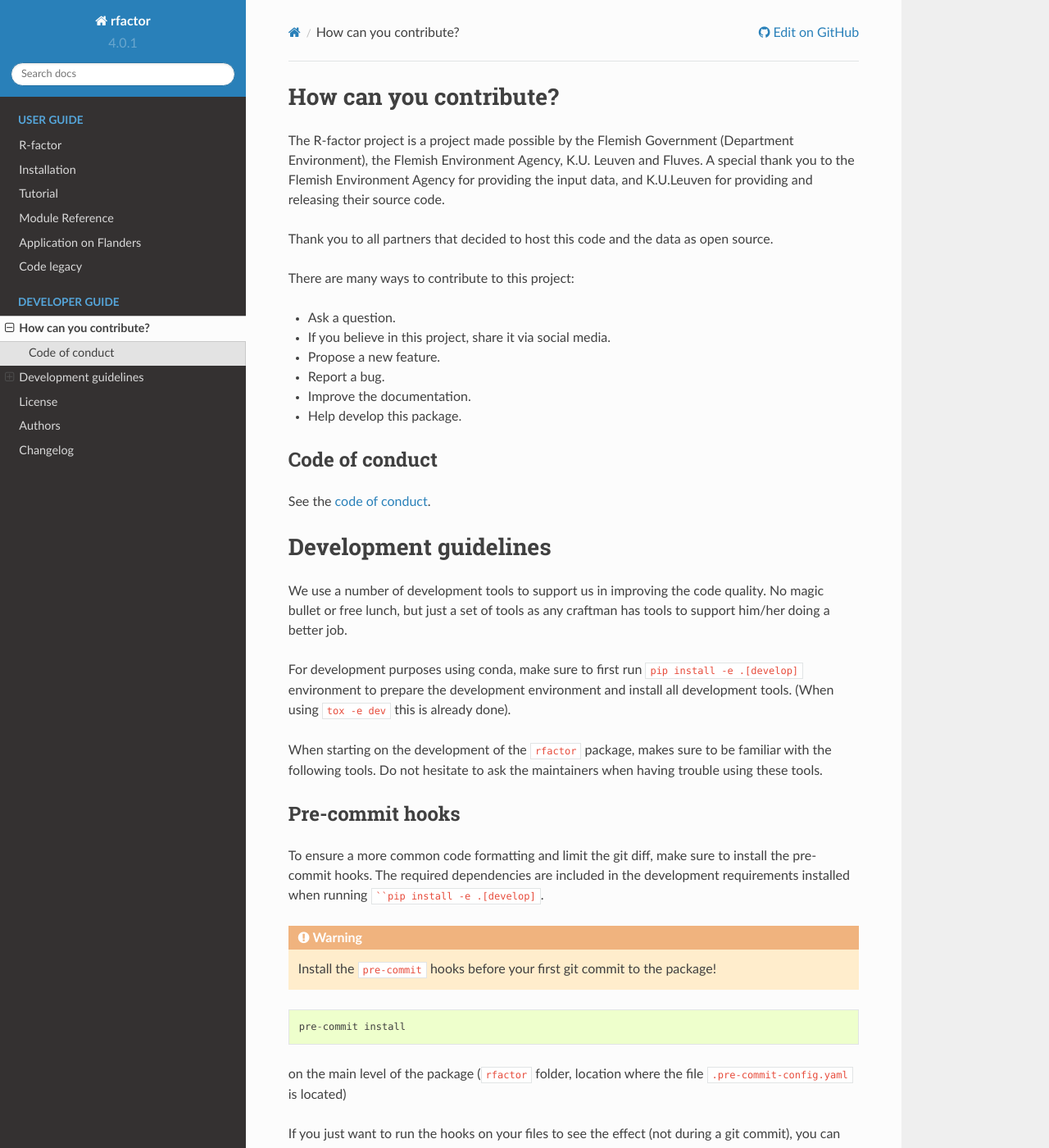
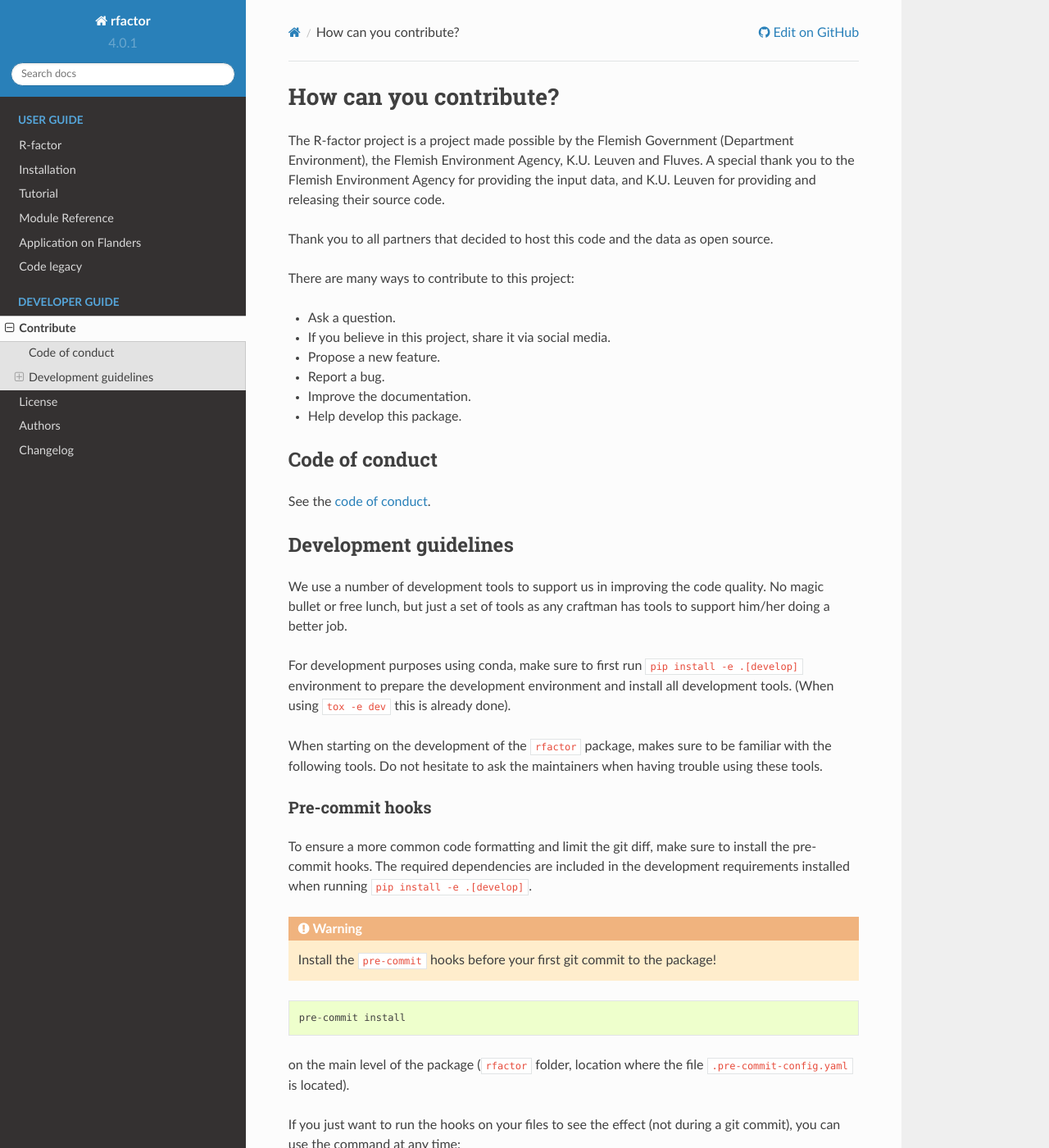
Before and after one commit to watem-sedem/rfactor, a Sphinx documentation site: the page built from docs/contributing.rst, in a window 1280 px wide and 1400 px high. Shown: the whole window at 82% size. Built offline with Sphinx 7.4.7 and the Read the Docs theme 2.0.0, drawn with Linux system fonts in a browser that asks for light colours; some of the changed text lies outside the part shown.

`````diff
--- a/docs/contributing.rst
+++ b/docs/contributing.rst
@@ -7,7 +7,7 @@ How can you contribute?
 The R-factor project is a project made possible by the Flemish Government
 (Department Environment), the Flemish Environment Agency, K.U. Leuven and
 Fluves. A special thank you to the Flemish Environment Agency for providing the
-input data, and K.U.Leuven for providing and releasing their source code.
+input data, and K.U. Leuven for providing and releasing their source code.
 
 Thank you to all partners that decided to host this code and the data as open
 source.
@@ -28,44 +28,53 @@ See the :ref:`code of conduct <code_conduct>`.
 .. _dev-guidelines:
 
 Development guidelines
-=======================
+----------------------
 
-We use a number of development tools to support us in improving the code quality. No magic bullet or free
-lunch, but just a set of tools as any craftman has tools to support him/her doing a better job.
 
-For development purposes using conda, make sure to first run ``pip install -e .[develop]`` environment
-to prepare the development environment and install all development tools. (When using ``tox -e dev`` this
-is already done).
+We use a number of development tools to support us in improving the code
+quality. No magic bullet or free lunch, but just a set of tools as any
+craftman has tools to support him/her doing a better job.
 
-When starting on the development of the ``rfactor`` package, makes sure to be familiar with the following tools. Do
-not hesitate to ask the maintainers when having trouble using these tools.
+For development purposes using conda, make sure to first run
+``pip install -e .[develop]`` environment to prepare the development
+environment and install all development tools. (When using ``tox -e dev``
+this is already done).
+
+When starting on the development of the ``rfactor`` package, makes sure to
+be familiar with the following tools. Do not hesitate to ask the maintainers
+when having trouble using these tools.
 
 Pre-commit hooks
-----------------
+^^^^^^^^^^^^^^^^
 
-To ensure a more common code formatting and limit the git diff, make sure to install the pre-commit hooks. The
-required dependencies are included in the development requirements installed when running ````pip install -e .[develop]``.
+To ensure a more common code formatting and limit the git diff, make sure to
+install the pre-commit hooks. The required dependencies are included in the
+development requirements installed when running
+``pip install -e .[develop]``.
 
 .. warning::
-   Install the ``pre-commit`` hooks before your first git commit to the package!
+   Install the ``pre-commit`` hooks before your first git commit to the
+   package!
 
 ::
 
     pre-commit install
 
-on the main level of the package (``rfactor`` folder, location where the file ``.pre-commit-config.yaml`` is located)
+on the main level of the package (``rfactor`` folder, location where the file
+``.pre-commit-config.yaml`` is located).
 
-If you just want to run the hooks on your files to see the effect (not during a git commit),
-you can use the command at any time:
+If you just want to run the hooks on your files to see the effect
+(not during a git commit), you can use the command at any time:
 
 ::
 
     pre-commit run --all-files
 
 Unit testing with pytest
--------------------------
+^^^^^^^^^^^^^^^^^^^^^^^^
 
-Run the test suite using the ``pytest`` package, from within the main package folder (`rfactor`):
+Run the test suite using the ``pytest`` package, from within the main package
+folder (`rfactor`):
 
 ::
 
@@ -104,8 +98,9 @@ Build the documentation locally with Sphinx:
 
     tox -e docs
 
-which will create the docs in the ``docs/_build/html`` folder. The ``docs/_build`` directory itself is
-left out of version control (and we rather keep it as such ;-)).
+which will create the docs in the ``docs/_build/html`` folder. The
+``docs/_build`` directory itself is left out of version control (and we
+rather keep it as such ;-)).
 
 `Numpy docstring <https://numpydoc.readthedocs.io/en/latest/format.html>`_
 formatting is used to define the format of the python docstrings. As Numpy
@@ -153,13 +148,14 @@ Similar for a dictionary:
 
 
 Drone CI
---------
+^^^^^^^^
 
-Apart from these tools you can run locally, we use drone continuous integration to run these checks also
-on our servers. See https://cloud.drone.io/cn-ws/rfactor/ for the results.
+Apart from these tools you can run locally, we use drone continuous
+integration to run these checks also on our servers. See
+https://cloud.drone.io/cn-ws/rfactor/ for the results.
 
 Git lfs
--------
+^^^^^^^
 
 Git lfs, or large file support, is used in this repository to store gis files
 in the repository. To use this functionality you need to install git lfs. See
@@ -172,8 +168,9 @@ under lfs.
 .. _gitlfs: https://git-lfs.github.com/
 
 Naming things
--------------
-To provide structure in the naming of methods, functions, classes,... we ask to conform the following guidelines.
+^^^^^^^^^^^^^
+To provide structure in the naming of methods, functions, classes,... we
+ask to conform the following guidelines.
 
 Class, function/methods names follow the standard naming conventions as
 defined in the `PEP8`_ guidelines. Additionally, methods/functions start -
`````
Also changed, not shown: other parts of docs/contributing.rst (+3 -18 lines), docs/installation.rst (+26 -20 lines), 3 other files.
